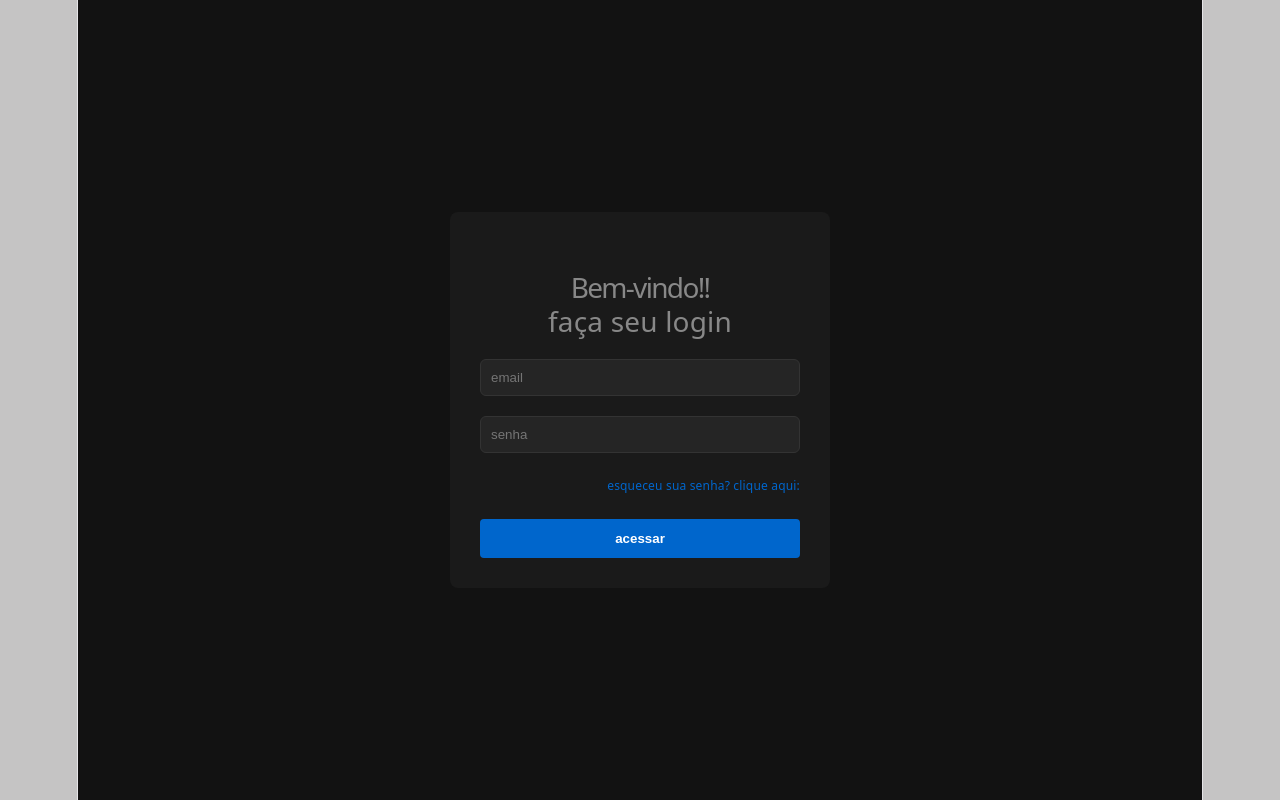
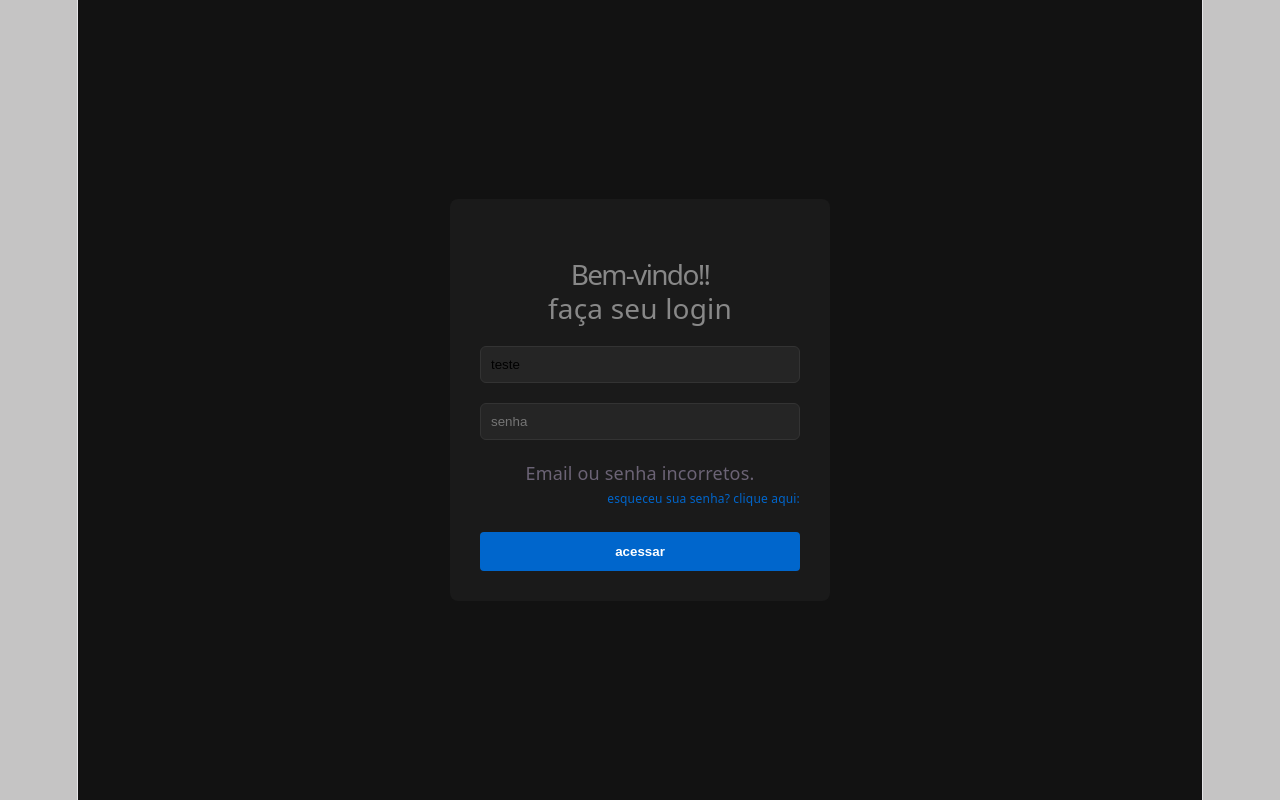
Before and after one commit to kauanderengoski21-cmyk/Projeto_, a React (Vite) app in the folder forntand/: page / in a window 1280 px wide. Both pictures are taken after a click on the button "acessar". Built offline with nearby package versions, Linux system fonts and the light colour scheme.

Commit message:
tarefa de login 60%

```diff
--- a/forntand/src/pages/public/login/Login.tsx
+++ b/forntand/src/pages/public/login/Login.tsx
@@ -1,29 +1,54 @@
+import { useState } from "react";
+import style from "./Login.module.css";
 
-import style from "./Login.module.css";
 function Login() {
-  //TYPESCRIPT
+  const [email, setEmail] = useState<string>("teste");
+  const [password, setPassword] = useState<string>("");
 
+  const [erro, setErro] = useState<string>("");
+
+  function exibirEmail() {
+
+    if (!email.includes("@") || password.length < 6) {
+      setErro("Email ou senha incorretos.");
+      return;
+    }
+
+    setErro("");
+    console.log(email);
+  }
 
   return (
-    // HTML
     <div className={style.conteiner}>
       <div className={style.acesso}>
         <h1>Bem-vindo!!</h1>
         <p>faça seu login</p>
 
-      <input className={style.input} type="email" placeholder="email"></input>
+        <input
+          className={style.input}
+          type="email"
+          placeholder="email"
+          value={email}
+          onChange={(html) => setEmail(html.target.value)}
+        />
 
         <input
           className={style.input}
           type="password"
           placeholder="senha"
-      ></input>
+          value={password}
+          onChange={(html) => setPassword(html.target.value)}
+        />
 
+
+        {erro  && <span className={style.erroMensagem}>{erro}</span>}
         <a className={style.linkacc} href="https://earth3dmap.com/">
           esqueceu sua senha? clique aqui:
         </a>
 
-      <button  className={style.button}>acessar</button>
+        <button className={style.button} onClick={exibirEmail}>
+          acessar
+        </button>
       </div>
     </div>
   );
```
Lines whose indentation alone changed are shown as unchanged.
